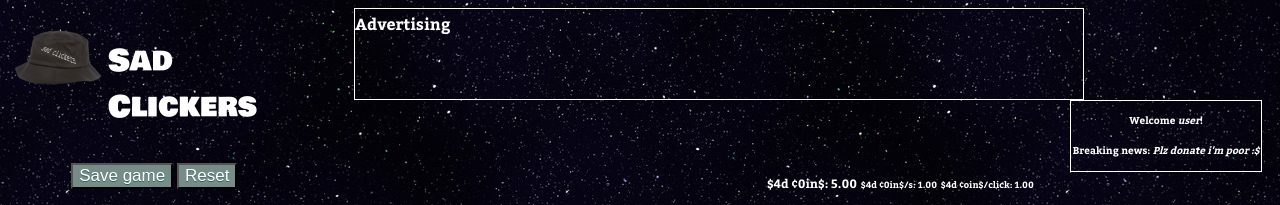
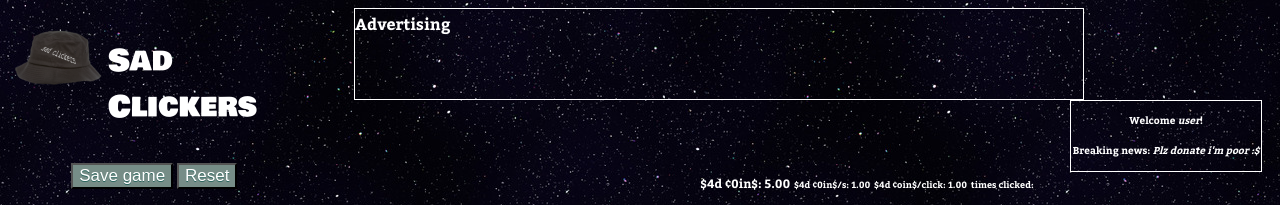
Before and after one commit to leunardo/sadclickers, a plain HTML site: page html/game.html in a window 1280 px wide. Shown: the top 205 px of the page. Drawn offline with nearby package versions, Linux system fonts and the light colour scheme.

Commit message:
feat game.html: added times clicked

```diff
--- a/html/game.html
+++ b/html/game.html
@@ -31,6 +31,7 @@
             <p id=totalcoins>$4d ¢0in$: {{totalcoins | number: 2}}</p>
             <p id=coinsps>$4d ¢0in$/s: {{coinsps | number: 2}}</p>
             <p id=coinpclick>$4d ¢oin$/click: {{coinspclick | number: 2}}</p>
+            <p id=timesclicked>times clicked: {{clicks}}</p>
         </div>
         <div id="game">
             <div id="buyUnit">
```
